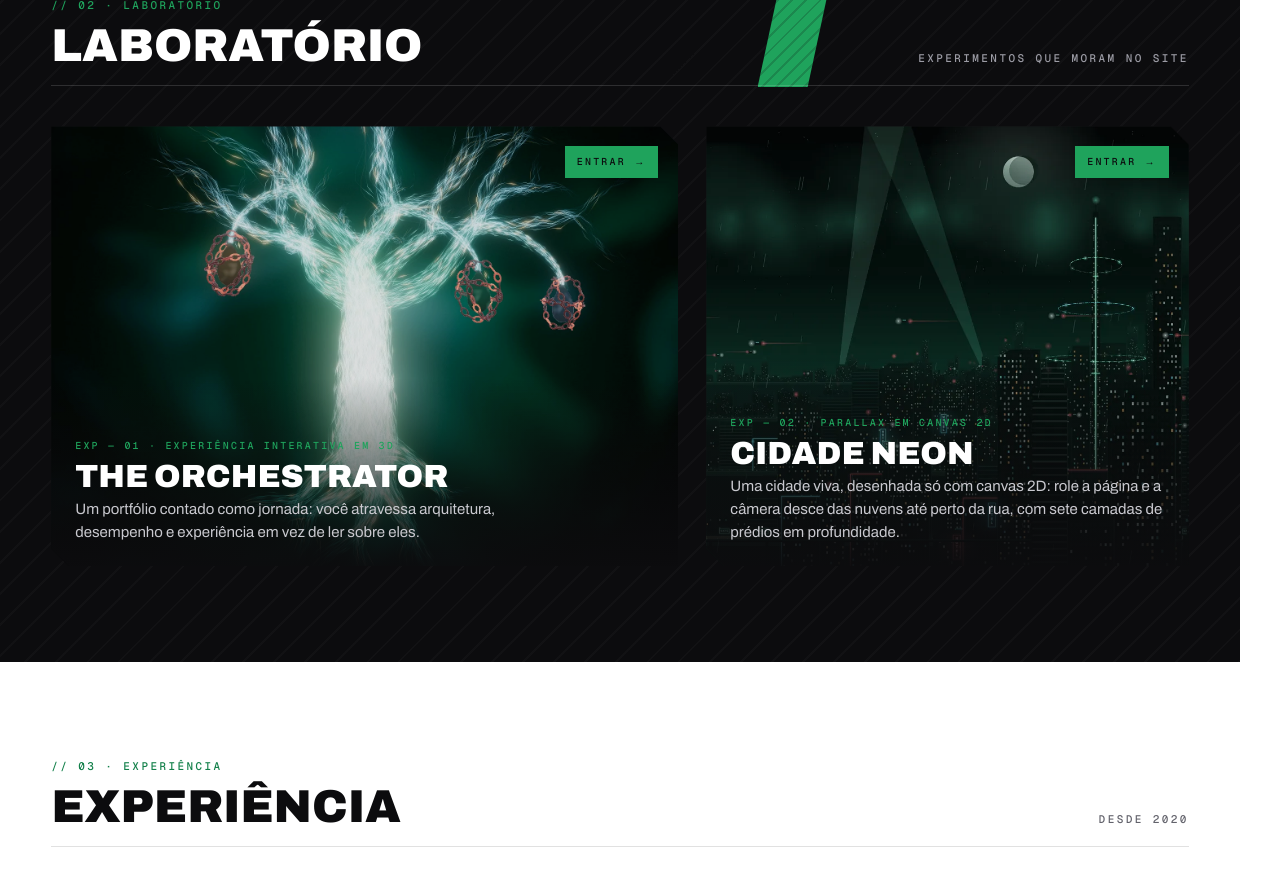
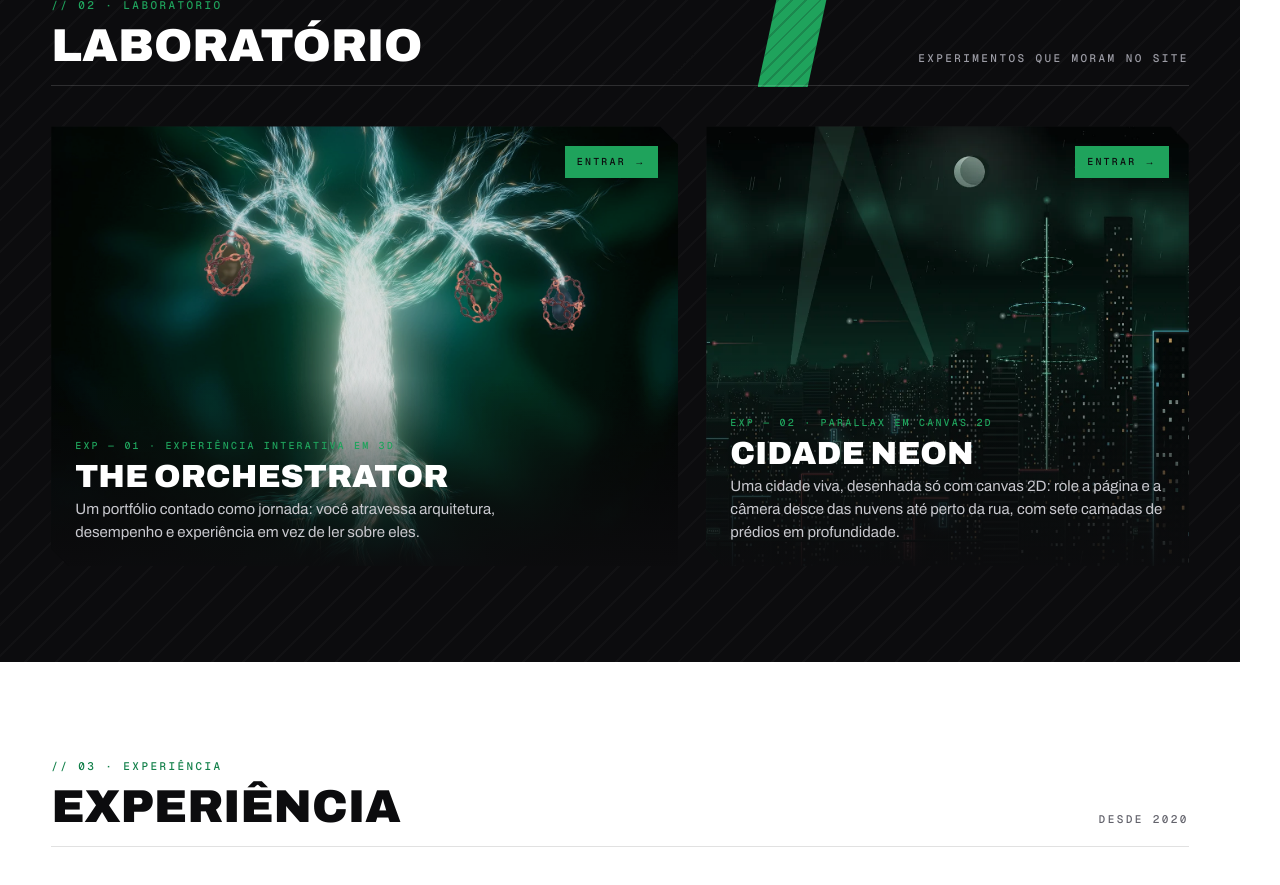
Before and after one commit to guilherme-trent/trentproject, a Next.js app: page / in a window 1280 px wide. Shown: the part 3860-4745 px from the top of the page. Built offline with nearby package versions, Linux system fonts and the light colour scheme.

Commit message:
fix(portfolio): foco das imagens do Laboratório (copa da árvore e torre da cidade no quadro)

```diff
--- a/src/portfolio/Portfolio.tsx
+++ b/src/portfolio/Portfolio.tsx
@@ -254,9 +254,10 @@ function LinkFicha({ link: l }: { link: LinkDoProjeto }) {
 
 function Laboratorio() {
   const { cidade } = LABORATORIO;
+  // foco: o ponto da imagem que fica no quadro quando o cartão a recorta (a copa da árvore; a torre de anéis da cidade)
   const experimentos = [
-    { id: 'EXP — 01', selo: DESTAQUE.selo, nome: DESTAQUE.nome, texto: DESTAQUE.proposta, href: '/experiencia', imagem: DESTAQUE.imagem, largo: true },
-    { id: 'EXP — 02', selo: cidade.selo.replace('experimento · ', ''), nome: cidade.nome, texto: cidade.proposta, href: cidade.href, imagem: { src: '/portfolio/cidade.webp', alt: 'A Cidade Neon, desenhada em canvas 2D' }, largo: false },
+    { id: 'EXP — 01', selo: DESTAQUE.selo, nome: DESTAQUE.nome, texto: DESTAQUE.proposta, href: '/experiencia', imagem: DESTAQUE.imagem, foco: '50% 0%', largo: true },
+    { id: 'EXP — 02', selo: cidade.selo.replace('experimento · ', ''), nome: cidade.nome, texto: cidade.proposta, href: cidade.href, imagem: { src: '/portfolio/cidade.webp', alt: 'A Cidade Neon, desenhada em canvas 2D' }, foco: '72% 40%', largo: false },
   ];
   return (
     <section id="laboratorio" className="lab secao" aria-labelledby="titulo-lab">
@@ -268,7 +269,7 @@ function Laboratorio() {
       <div className="grade">
         {experimentos.map((e, i) => (
           <Link key={e.id} href={e.href} className="experimento chanfro" data-revelar style={atraso(i * 110)}>
-            <Image src={e.imagem.src} alt={e.imagem.alt} fill sizes={e.largo ? '(min-width: 981px) 55vw, 100vw' : '(min-width: 981px) 42vw, 100vw'} />
+            <Image src={e.imagem.src} alt={e.imagem.alt} fill sizes={e.largo ? '(min-width: 981px) 55vw, 100vw' : '(min-width: 981px) 42vw, 100vw'} style={{ objectPosition: e.foco, transformOrigin: e.foco }} />
             <span className="entrar mono">Entrar →</span>
             <span className="info">
               <span className="mono">{e.id} · {e.selo}</span>
```
